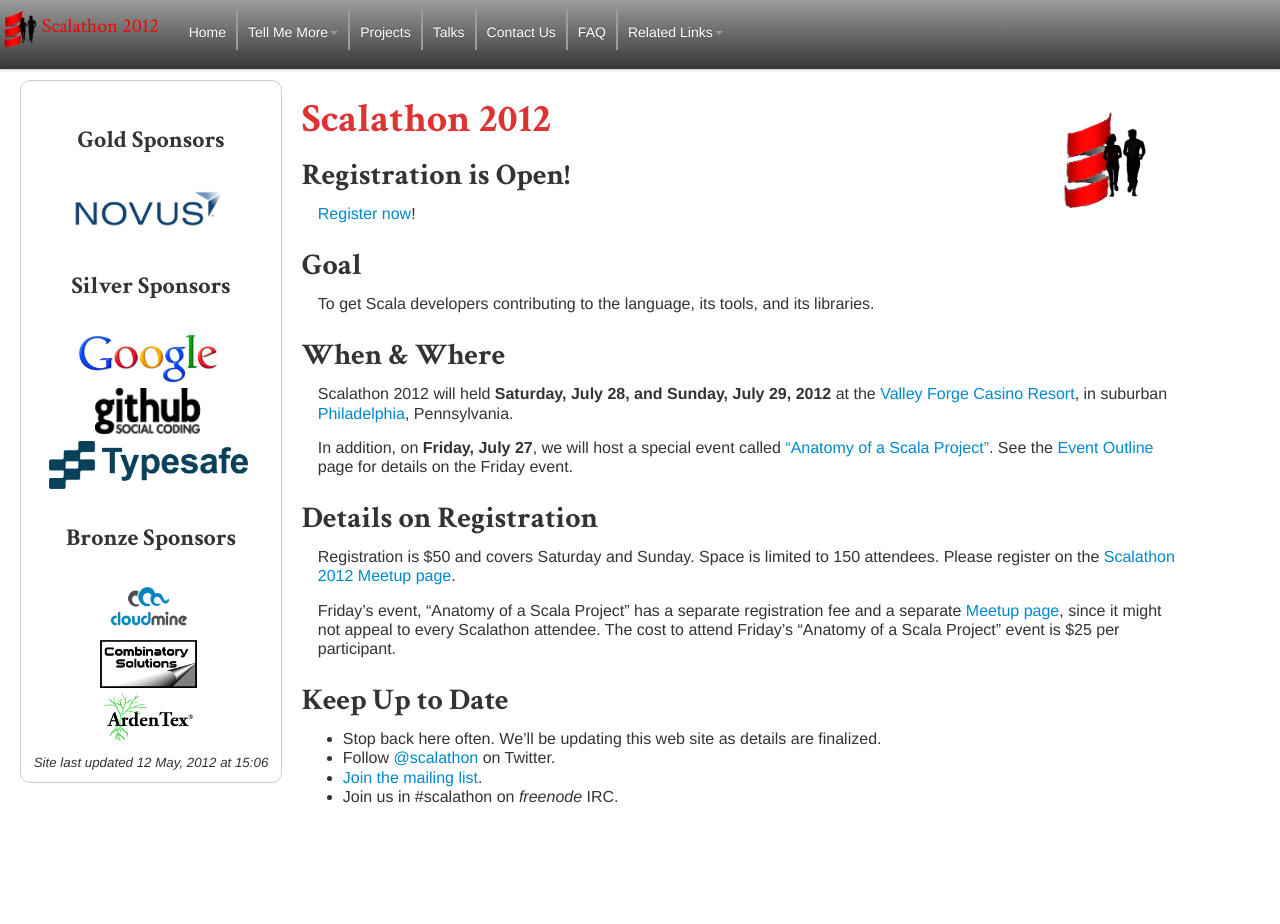
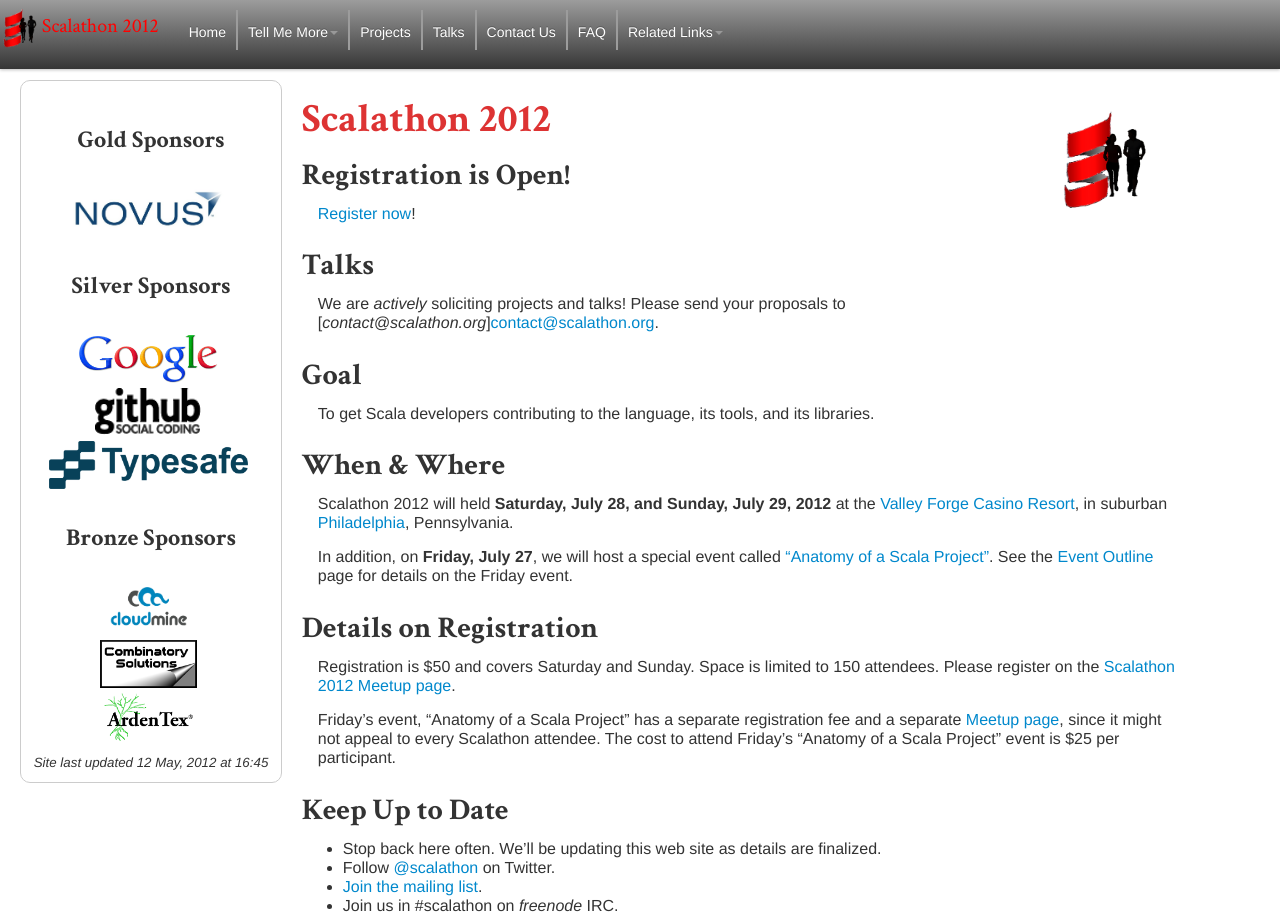
Before and after one commit to scala-phase/scalathon, a Jekyll site: the page built from 2012/index.md, in a window 1280 px wide and 924 px high. Built offline with Jekyll 4.4.1, drawn with Linux system fonts in a browser that asks for light colours; nearby versions of some CDN libraries.

Commit message:
Actively seeking proposals

```diff
--- a/2012/index.md
+++ b/2012/index.md
@@ -9,6 +9,11 @@
 # Registration is Open!
 
 [Register now][meetup-page]!
+
+# Talks
+
+We are _actively_ soliciting projects and talks! Please send your proposals
+to [*contact@scalathon.org*]<mailto:contact@scalathon.org>.
 
 # Goal
 
--- a/_includes/last-updated-2012.html
+++ b/_includes/last-updated-2012.html
@@ -1 +1 @@
-<span class="date">Site last updated 12 May, 2012 at 15:06</span>
+<span class="date">Site last updated 12 May, 2012 at 16:45</span>
```
